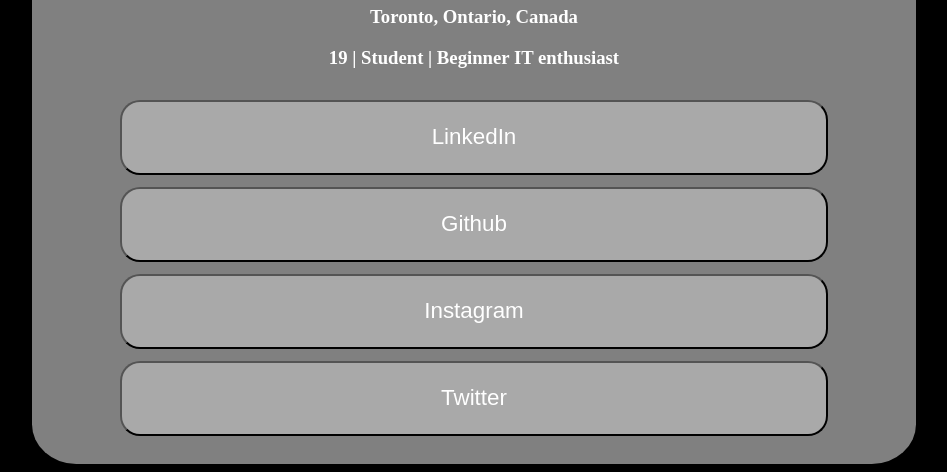
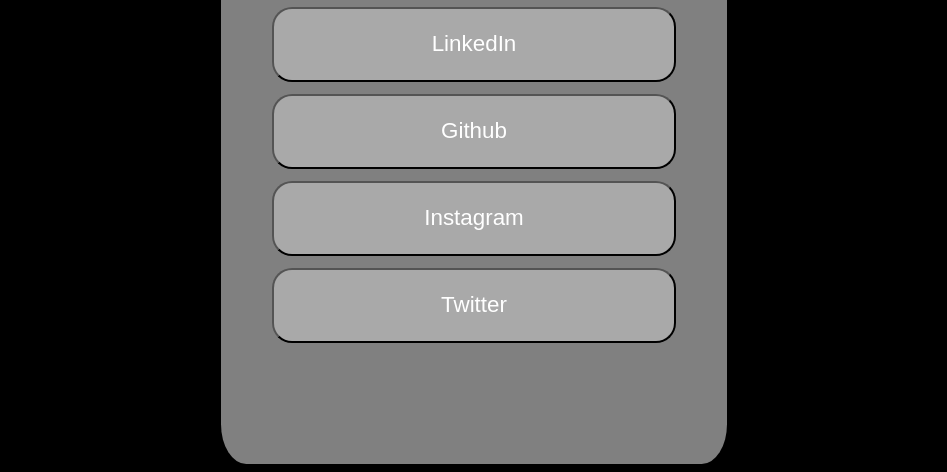
Before and after one commit to KanishkaSharma-Hi/Social-Media-Profile-Links, a plain HTML site: page index.html in a window 1280 px wide. Shown: the part 340-812 px from the top of the page, without its empty margins (166-1113 px from the left). Drawn offline with Linux system fonts and the light colour scheme.

Commit message:
Made alterations

```diff
--- a/styles.css
+++ b/styles.css
@@ -8,13 +8,13 @@ html
 
 #outer-box
 {
-    width: 70%;
+    width: 40%;
     height: 90vh;
     /* height: auto; */
     padding-top: 3%;
     padding-bottom: 3%;
     /* margin-top: 15%; */
-    margin-left: 15%;
+    margin-left: 30%;
     /* border-color: #ace7ef; */
     /* outline-style: solid; */
     background-color: gray;
```
